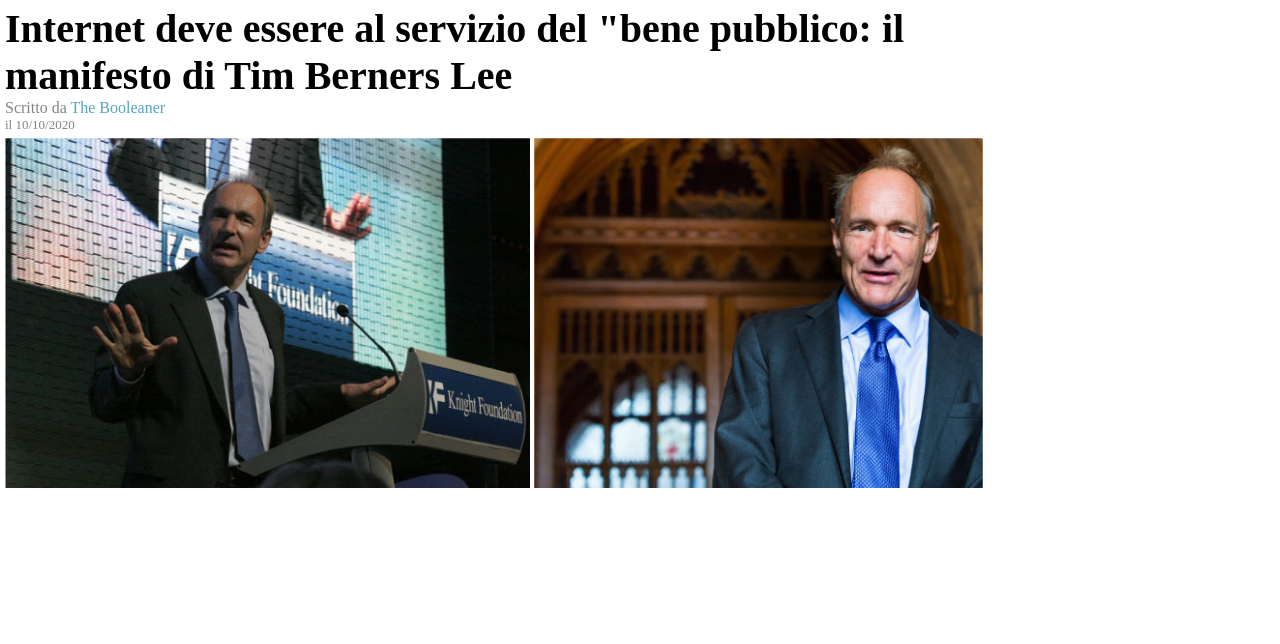
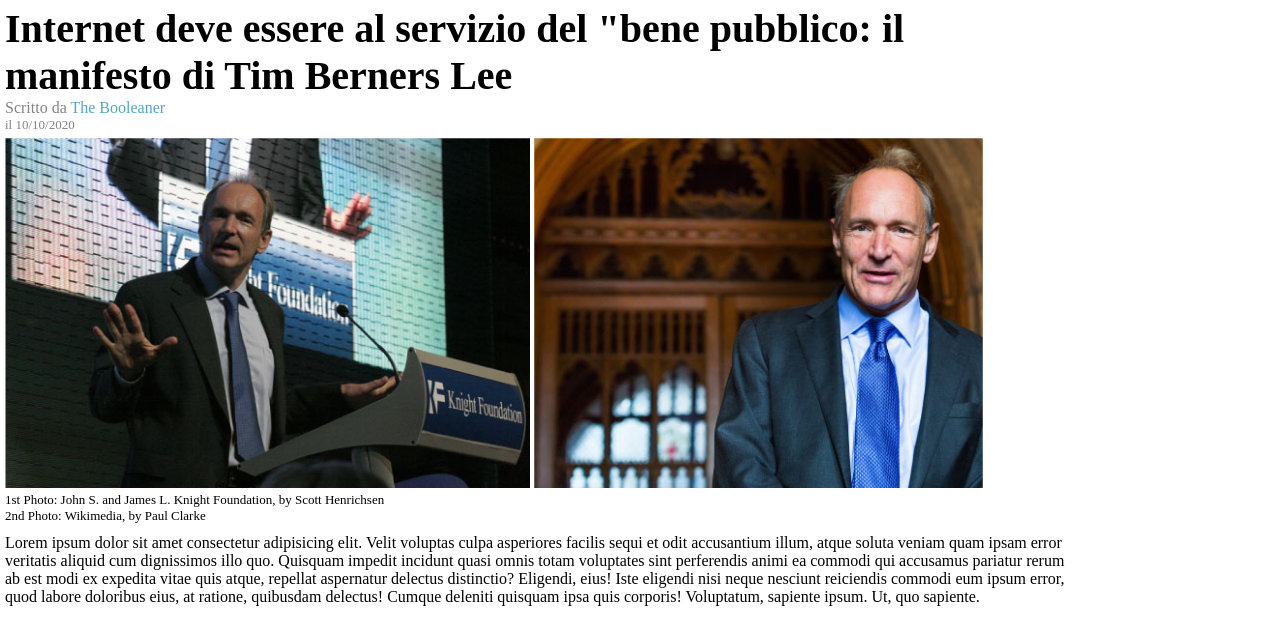
Before and after one commit to danirando/html-css-booleaner, a plain HTML site: page index.html in a window 1280 px wide. Shown: the part 80-724 px from the top of the page. Drawn offline with Linux system fonts and the light colour scheme.

Commit message:
add first section

```diff
--- a/css/style.css
+++ b/css/style.css
@@ -51,4 +51,9 @@ h1 {
 
 figure {
     margin-top: 5px;
+    margin-bottom: 10px;
 }
+
+figcaption {
+    font-size: small;
+}
--- a/index.html
+++ b/index.html
@@ -19,7 +19,16 @@
         <figure>
             <img class="tim" src="./img/tim-1.jpg" alt="tim1">
             <img class="tim" src="./img/tim-2.jpg" alt="tim2">
+            <figcaption>
+                1st Photo: John S. and James L. Knight Foundation, by Scott Henrichsen <br>
+                2nd Photo: Wikimedia, by Paul Clarke
+            </figcaption>
         </figure>
+        <section>
+            <p>Lorem ipsum dolor sit amet consectetur adipisicing elit. Velit voluptas culpa asperiores facilis sequi et odit accusantium illum, atque soluta veniam quam ipsam error veritatis aliquid cum dignissimos illo quo.
+            Quisquam impedit incidunt quasi omnis totam voluptates sint perferendis animi ea commodi qui accusamus pariatur rerum ab est modi ex expedita vitae quis atque, repellat aspernatur delectus distinctio? Eligendi, eius!
+            Iste eligendi nisi neque nesciunt reiciendis commodi eum ipsum error, quod labore doloribus eius, at ratione, quibusdam delectus! Cumque deleniti quisquam ipsa quis corporis! Voluptatum, sapiente ipsum. Ut, quo sapiente.</p>
+        </section>
     </div>
 </body>
 </html>
```
